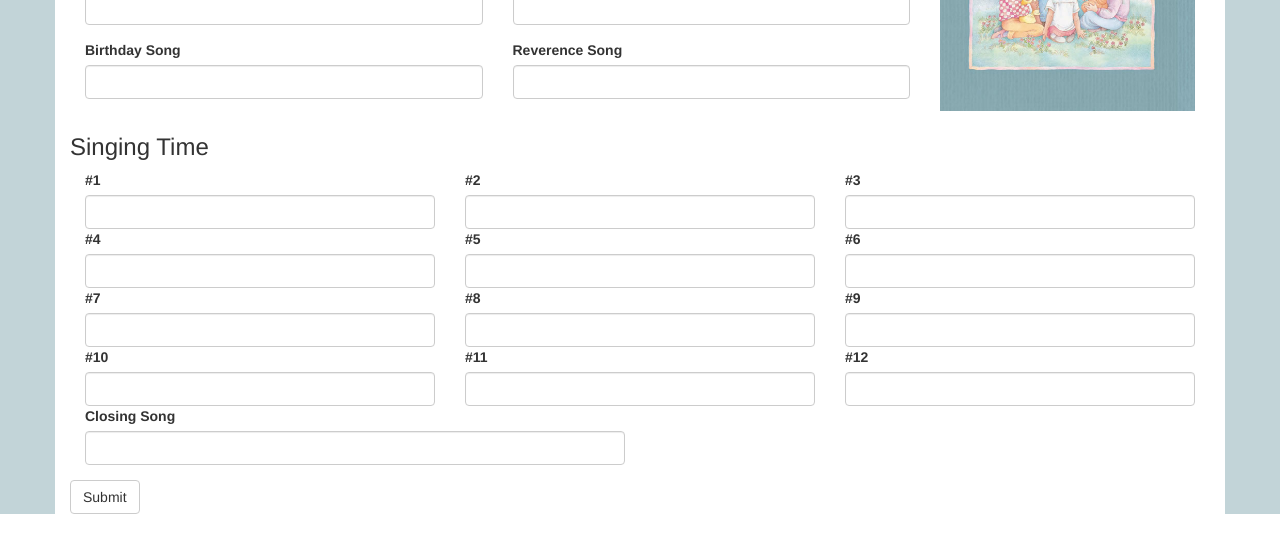
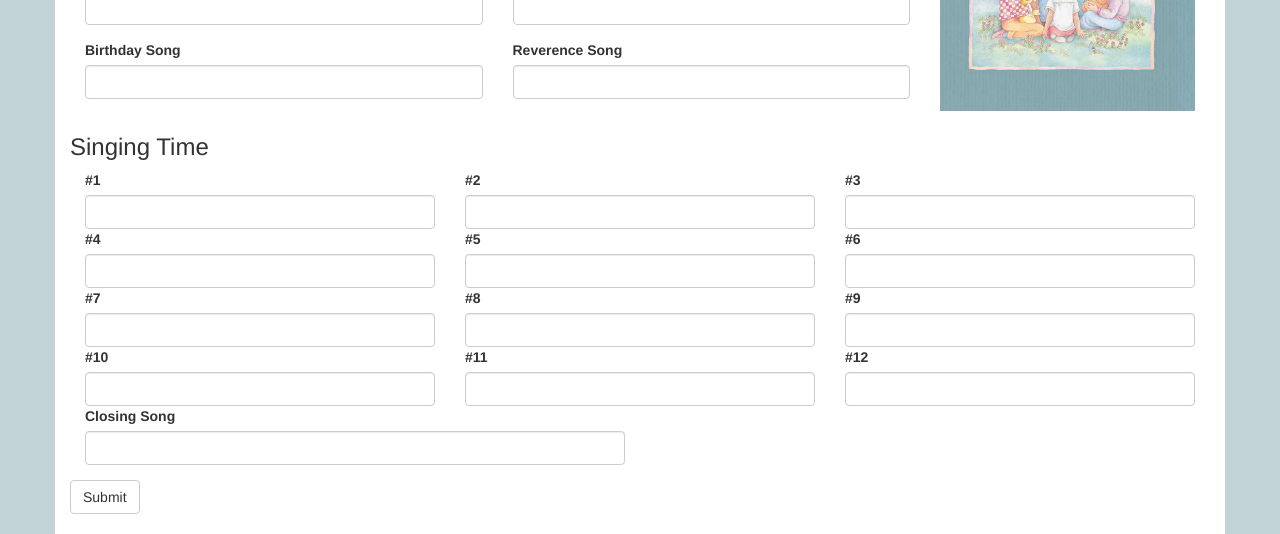
Before and after one commit to curtisgibby/primary-music, a PHP site: page / in a window 1280 px wide. Shown: the part 321-855 px from the top of the page. Run offline with PHP 8.4, Linux system fonts and the light colour scheme; some libraries are stand-ins or nearby versions.

Commit message:
style - fix bottom padding;

```diff
--- a/css/style.css
+++ b/css/style.css
@@ -1,5 +1,9 @@
 html {
 	background-color: #C2D4D8;
+}
+
+body {
+	padding-bottom: 20px;
 }
 
 @media print {
```
